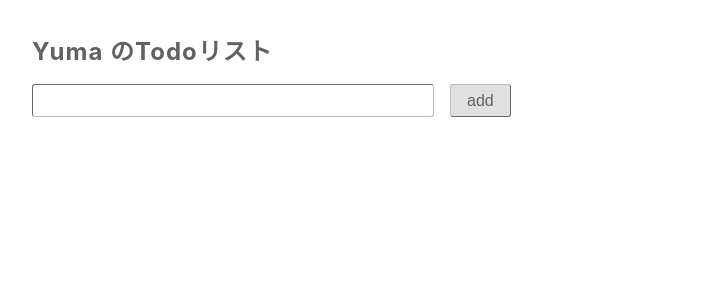
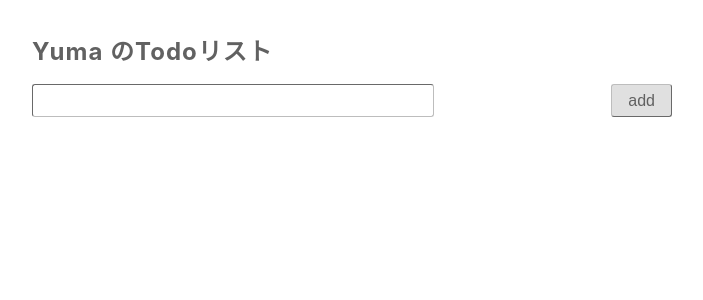
Before and after one commit to merci10/yuma-todo, a React (Create React App) app: page / in a window 1280 px wide. Shown: the top 300 px of the page, without its empty margins (288-991 px from the left). Built offline with nearby package versions, Linux system fonts and the light colour scheme.

Commit message:
formのはば修正

```diff
--- a/src/Todo/components.module.css
+++ b/src/Todo/components.module.css
@@ -7,6 +7,13 @@ todoForm
 .todoForm {
   padding-top: 20px;
   vertical-align: middle;
+}
+
+.todoForm::after {
+  content: '';
+  display: block;
+  height: 0;
+  clear: both;
 }
 
 .todoFormInput {
@@ -21,6 +28,7 @@ todoForm
 }
 
 .todoFormSubmit {
+  float: right;
   height: 33px;
   margin-left: 16px;
   padding: 4px 16px;
```
